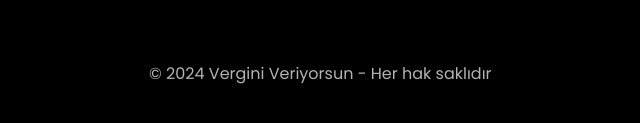
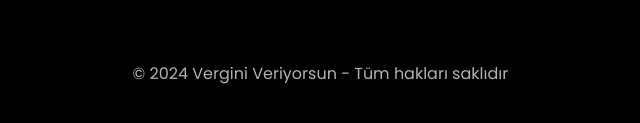
Before and after one commit to weissenegerdev/verginiveriyorsun, a plain HTML site: page index.html in a window 1280 px wide. Shown: the part 623-746 px from the top of the page, 330-970 px from the left. Drawn offline with Linux system fonts and the light colour scheme.

Commit message:
Update index.html

```diff
--- a/index.html
+++ b/index.html
@@ -39,7 +39,7 @@
                         <span>Weissenegerdev</span>
                     </a>
                 </div>
-                <p>&copy; 2024 Vergini Veriyorsun - Her hak saklıdır</p>
+                <p>&copy; 2024 Vergini Veriyorsun - Tüm hakları saklıdır</p>
             </footer>
         </div>
         <div class="image-container">
```
